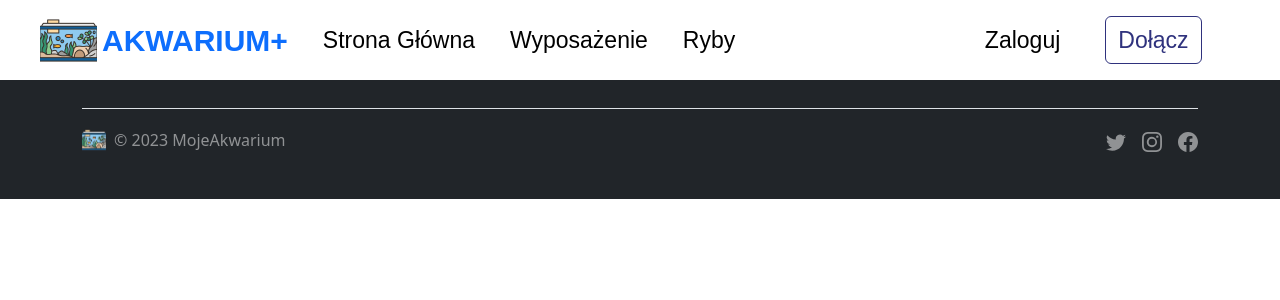
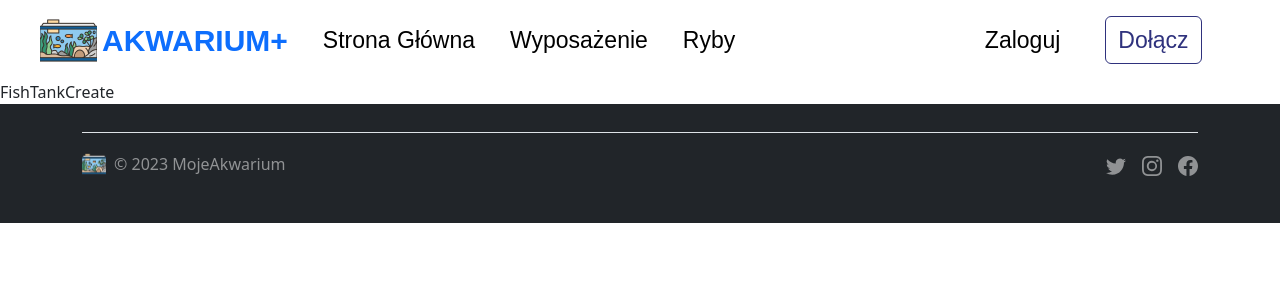
Before and after one commit to WPapuga/AkwariumPlus, a React (Create React App) app in the folder app/: page /tworzenie in a window 1280 px wide. Shown: the top 300 px of the page. Built offline with nearby package versions, Linux system fonts and the light colour scheme.

Commit message:
add 2 empty pages

```diff
--- a/app/src/App.js
+++ b/app/src/App.js
@@ -10,6 +10,8 @@ import LogOut from './pages/LogOut';
 import Account from './pages/Account';
 import FishDetails from './pages/FishDetails';
 import Footer from "./Components/Footer";
+import FishTankDetails from "./pages/FishTankDetails";
+import FishTankCreate from "./pages/FishTankCreate";
 import { Route, Routes } from "react-router-dom";
 
 
@@ -27,6 +29,9 @@ function App() {
         <Route path="/rejestracja" element={ <SignUp/> } />
         <Route path="/wylogowanie" element={ <LogOut/> } />
         <Route path="/szczegolyRyby" element={ <FishDetails/> } />
+        <Route path="/szczegolyAkwarium" element={ <FishTankDetails/> } />
+        <Route path="/tworzenie" element={ <FishTankCreate/> } />
+
       </Routes>
         <Footer />
     </>
--- /dev/null
+++ b/app/src/pages/FishTankCreate.js
@@ -0,0 +1,9 @@
+import React from 'react'
+
+function FishTankCreate() {
+  return (
+    <div>FishTankCreate</div>
+  )
+}
+
+export default FishTankCreate
--- /dev/null
+++ b/app/src/pages/FishTankDetails.js
@@ -0,0 +1,14 @@
+import React from 'react'
+import { useLocation } from "react-router-dom";
+
+function FishTankDetails() {
+  const location = useLocation();
+  const searchParams = new URLSearchParams(location.search);
+  const id = searchParams.get("id");
+
+  return (
+    <div>FishTankDetails {id}</div>
+  )
+}
+
+export default FishTankDetails
```
Also changed, not shown: app/src/pages/FishTankCreate.css (added), app/src/pages/FishTankDetails.css (added).
